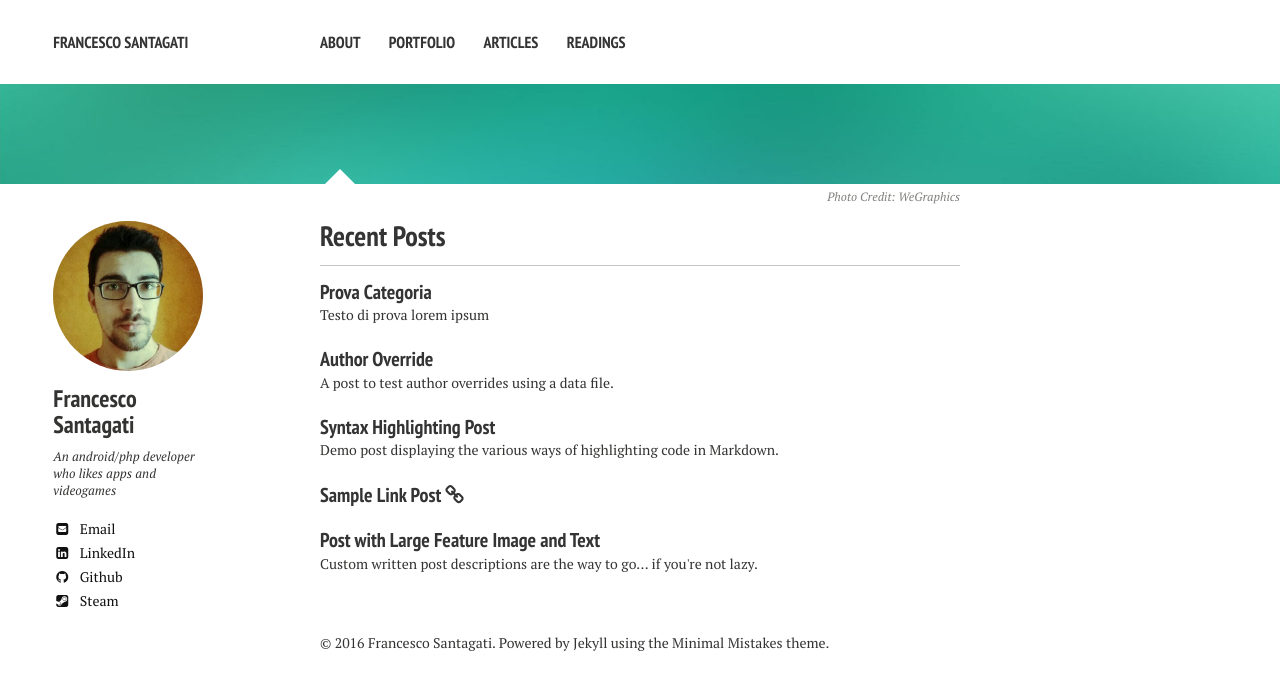
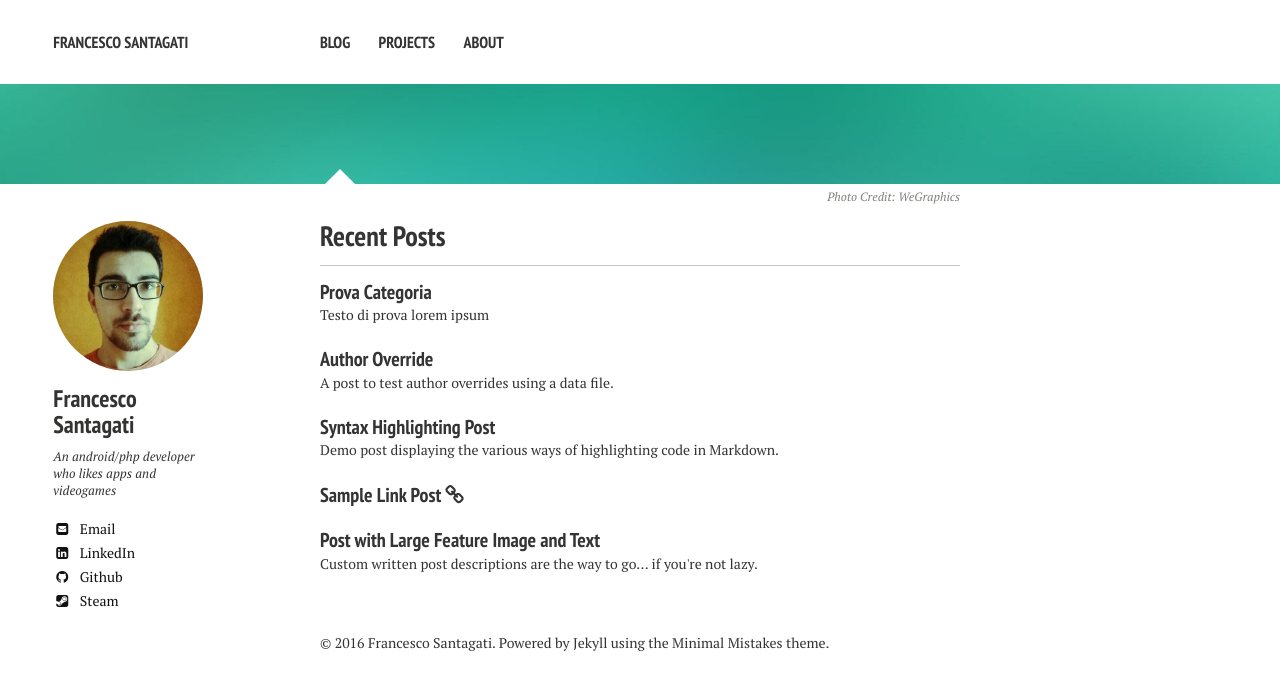
Before and after one commit to FrancescoSantagati/FrancescoSantagati.github.io, a Jekyll site: the page built from index.md, in a window 1280 px wide. Shown: the top 690 px of the page. Built offline with Jekyll 4.4.1, drawn with Linux system fonts in a browser that asks for light colours; nearby versions of some CDN libraries.

Commit message:
wip categories

```diff
--- a/_config.yml
+++ b/_config.yml
@@ -1,8 +1,8 @@
 # Site wide configuration
 title: Francesco Santagati
 locale: en_US
-url: http://FrancescoSantagati.github.io
-#url: http://127.0.0.1:4000
+#url: http://FrancescoSantagati.github.io
+url: http://127.0.0.1:4000
 
 
 # Jekyll configuration
--- a/_data/navigation.yml
+++ b/_data/navigation.yml
@@ -1,13 +1,10 @@
 # Site navigation links
+
+- title: Blog
+  url: /blog/
+
+- title: Projects
+  url: /projects/
 
 - title: About
   url: /about/
-
-- title: Portfolio
-  url: /portfolio/
-
-- title: Articles
-  url: /articles/
-
-- title: Readings
-  url: /readings/
--- a/_posts/articles/2015-12-28-prova-categoria.markdown
+++ b/_posts/blog/2015-12-28-prova-categoria.markdown
@@ -2,7 +2,7 @@
 layout: post
 title: Prova Categoria
 modified:
-category: articles
+category: blog
 excerpt:
 tags: [android]
 image:
--- a/index.md
+++ b/index.md
@@ -1,7 +1,7 @@
 ---
 layout: home
 excerpt: "A minimal Jekyll theme for your blog by designer Michael Rose."
-tags: [Jekyll, theme, responsive, blog, template]
+tags: [blog, home]
 image:
   feature: sample-image-small.jpg
   credit: WeGraphics
```
Also changed, not shown: blog/index.md (added, +5 -0 lines), _posts/samples/2011-03-10-sample-post.md (renamed from _posts/2011-03-10-sample-post.md), _posts/samples/2012-05-22-readability-post.md (renamed from _posts/2012-05-22-readability-post.md), _posts/samples/2013-05-22-sample-post-images.md (renamed from _posts/2013-05-22-sample-post-images.md), _posts/samples/2013-05-23-readability-feature-post.md (renamed from _posts/2013-05-23-readability-feature-post.md), _posts/samples/2013-08-12-sample-link-post.md (renamed from _posts/2013-08-12-sample-link-post.md), _posts/samples/2013-08-16-code-highlighting-post.md (renamed from _posts/2013-08-16-code-highlighting-post.md), _posts/samples/2014-07-31-author-override.md (renamed from _posts/2014-07-31-author-override.md), help/index.md (renamed from readings/index.md), projects/index.md (renamed from articles/index.md).
